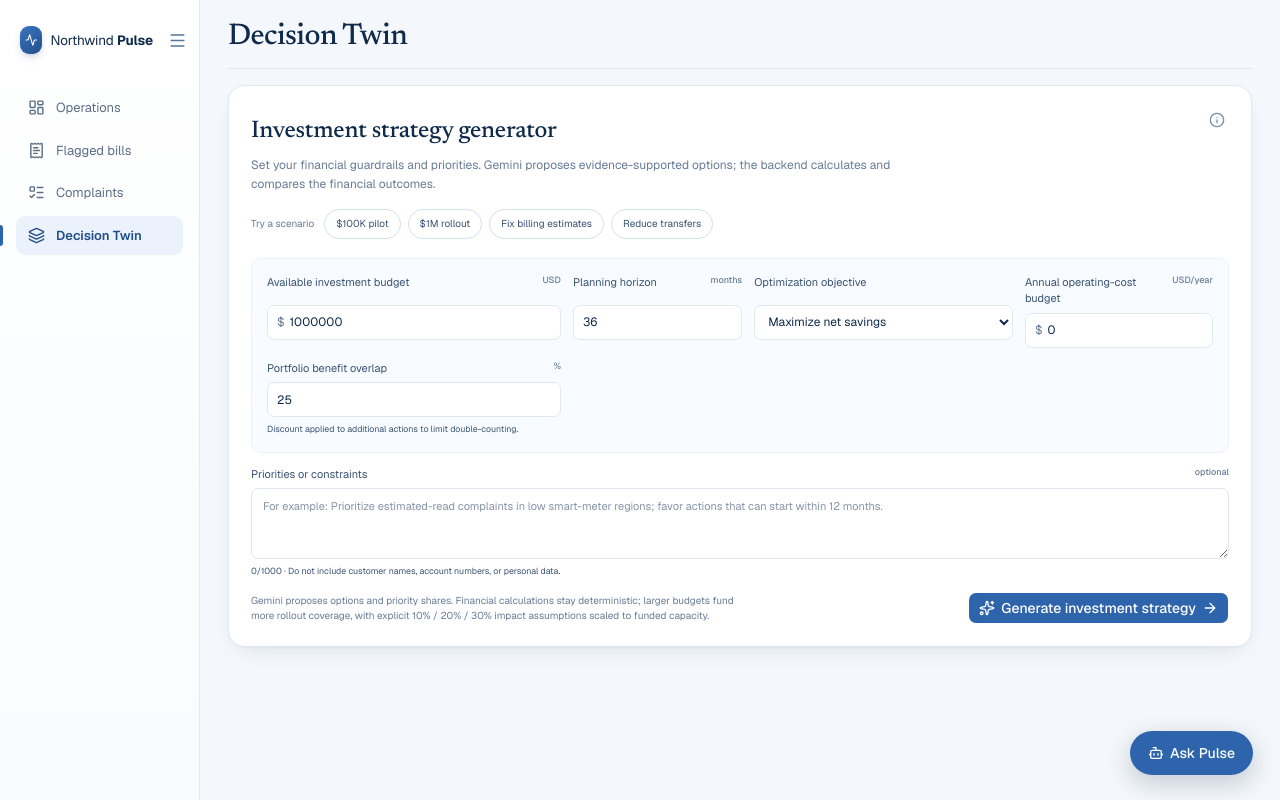
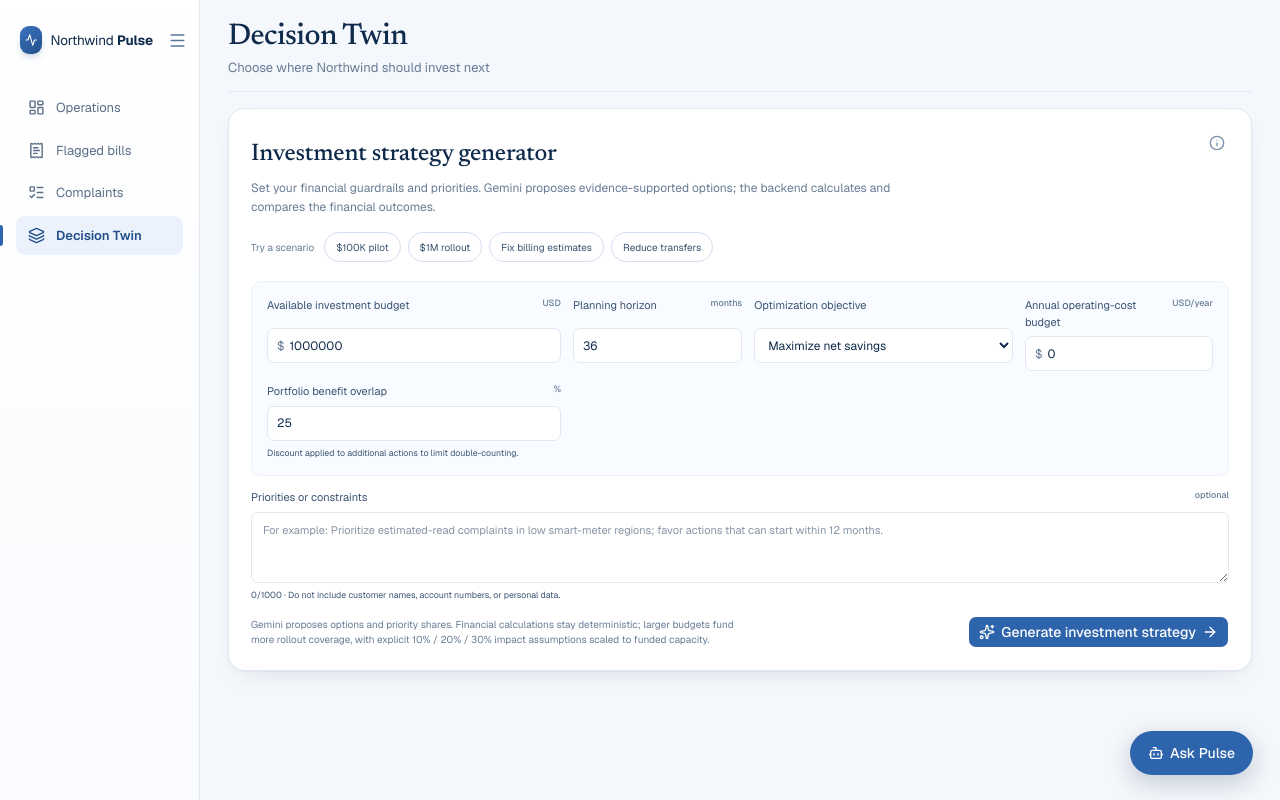
Before and after one commit to ebuchanan1123/hack-the-hill3-cgi-challenge-team-blue-odyssey, a Next.js app in the folder northwind-pulse/frontend/: page /decision-twin in a window 1280 px wide. Built offline with nearby package versions, Linux system fonts and the light colour scheme.

Commit message:
copy: describe flagged bills and decision twin

```diff
--- a/northwind-pulse/frontend/src/components/pulse/shared.tsx
+++ b/northwind-pulse/frontend/src/components/pulse/shared.tsx
@@ -17,7 +17,12 @@ export function PriorityLabel({ priority }: { priority: string }) { const level
 export function InfoControl({ label = "About this data", title, children }: { label?: string; title?: string; children: ReactNode }) {
   return <details className="info-control"><summary aria-label={label} title={label}><Info size={16} /></summary><div className="info-popover">{title && <strong>{title}</strong>}<div className="info-body">{children}</div></div></details>;
 }
-const pageContext: Record<string, string> = { Operations: "Billing risk and complaint operations", Complaints: "Active cases and routing" };
+const pageContext: Record<string, string> = {
+  Operations: "Billing risk and complaint operations",
+  Complaints: "Active cases and routing",
+  "Flagged bills": "Review risky bills before they become complaints",
+  "Decision Twin": "Choose where Northwind should invest next",
+};
 export function PageHeader({ title, hero = false, actions, children }: { title: string; hero?: boolean; actions?: ReactNode; children?: ReactNode }) {
   return <header className={hero ? "page-header page-hero" : "page-header"}>
     {hero && <HeroMotif />}
```
